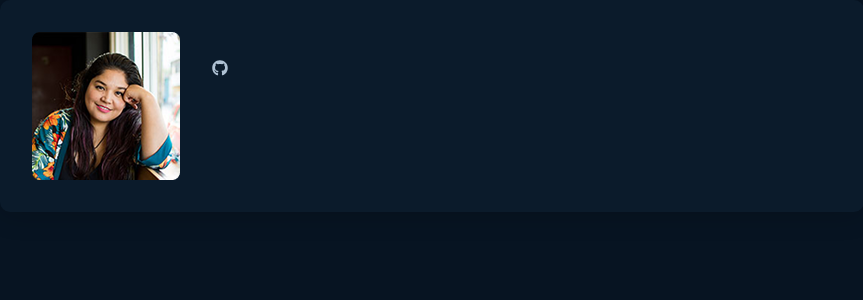
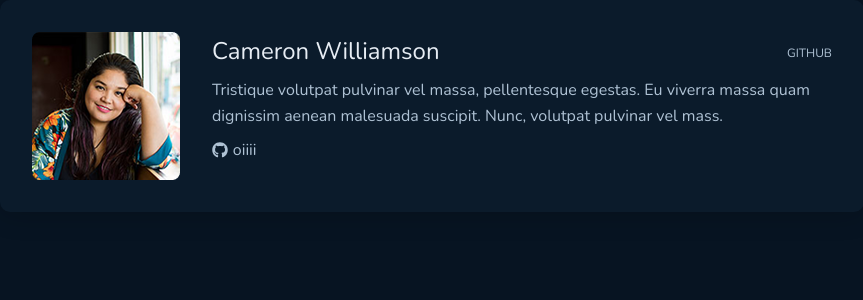
Before and after one commit to YasminFerrariDias/GithubBlog, a React (Vite) app: page / in a window 1280 px wide. Shown: the top 300 px of the page, without its empty margins (0-863 px from the left). Built offline with nearby package versions, Linux system fonts and the light colour scheme.

Commit message:
Atualizando o que possui o Text

```diff
--- a/src/components/IconText/index.tsx
+++ b/src/components/IconText/index.tsx
@@ -7,7 +7,6 @@ type TextProps = ComponentProps<typeof Text>
 
 interface IconTextProps extends TextProps {
   icon: IconType
-  text: string
 }
 
 export function IconText({ icon, text, variantSize, variantWeight, variantColor }: IconTextProps) {
@@ -16,9 +15,7 @@ export function IconText({ icon, text, variantSize, variantWeight, variantColor
     <IconTextContainer $icon={icon} >
 
     <Icon />
-      <Text variantSize={variantSize} variantWeight={variantWeight} variantColor={variantColor}>
-        {text}
-      </Text>
+      <Text variantSize={variantSize} variantWeight={variantWeight} variantColor={variantColor} text={text} />
     </IconTextContainer>
   )
 }
--- a/src/components/Text/index.tsx
+++ b/src/components/Text/index.tsx
@@ -10,6 +10,8 @@ interface TextProps {
 
 export function Text({ variantWeight, variantSize, variantColor, text }: TextProps ) {
   return (
-    <TextContainer $variantWeight={variantWeight} $variantSize={variantSize} $variantColor={variantColor} $text={text} />
+    <TextContainer $variantWeight={variantWeight} $variantSize={variantSize} $variantColor={variantColor}>
+      {text}
+    </TextContainer>
   )
 }
--- a/src/components/Text/styles.ts
+++ b/src/components/Text/styles.ts
@@ -5,7 +5,6 @@ interface TextContainerProps {
   $variantWeight: 'regular' | 'bold'
   $variantSize: 'xs' | 'sm' | 'md' | 'lg' | 'xl' | '2xl'
   $variantColor?: keyof typeof theme.colors
-  $text: string
 }
 
 export const TextContainer = styled.p<TextContainerProps>`
--- a/src/features/CardProfile/index.tsx
+++ b/src/features/CardProfile/index.tsx
@@ -12,10 +12,10 @@ export function CardProfile() {
         <img src={Avatar} />
         <Container>
         <Header>
-          <Text variantSize="2xl" variantWeight="regular" variantColor="title">Cameron Williamson</Text>
-          <Link><Text variantSize="xs" variantWeight="regular">GITHUB</Text></Link>
+          <Text variantSize="2xl" variantWeight="regular" variantColor="title" text="Cameron Williamson" />
+          <Link><Text variantSize="xs" variantWeight="regular" text="GITHUB" /></Link>
         </Header>
-        <Text variantSize="md" variantWeight="regular">Tristique volutpat pulvinar vel massa, pellentesque egestas. Eu viverra massa quam dignissim aenean malesuada suscipit. Nunc, volutpat pulvinar vel mass.</Text>
+        <Text variantSize="md" variantWeight="regular" text="Tristique volutpat pulvinar vel massa, pellentesque egestas. Eu viverra massa quam dignissim aenean malesuada suscipit. Nunc, volutpat pulvinar vel mass." />
         <IconText icon={FaGithub} variantSize="md" variantWeight="regular" text="oiiii" />
         </Container>
       </CardProfileContainer>
--- a/src/features/Header/index.tsx
+++ b/src/features/Header/index.tsx
@@ -7,9 +7,7 @@ export function Header() {
     <HeaderContainer>
       <Container>
         <img src={LogoHeader} alt="" />
-        <Text variantSize="2xl" variantWeight="regular" variantColor={"blue"} >
-          GITHUB BLOG
-        </Text>
+        <Text variantSize="2xl" variantWeight="regular" variantColor={"blue"} text="GITHUB BLOG" />
       </Container>
     </HeaderContainer>
   )
```
